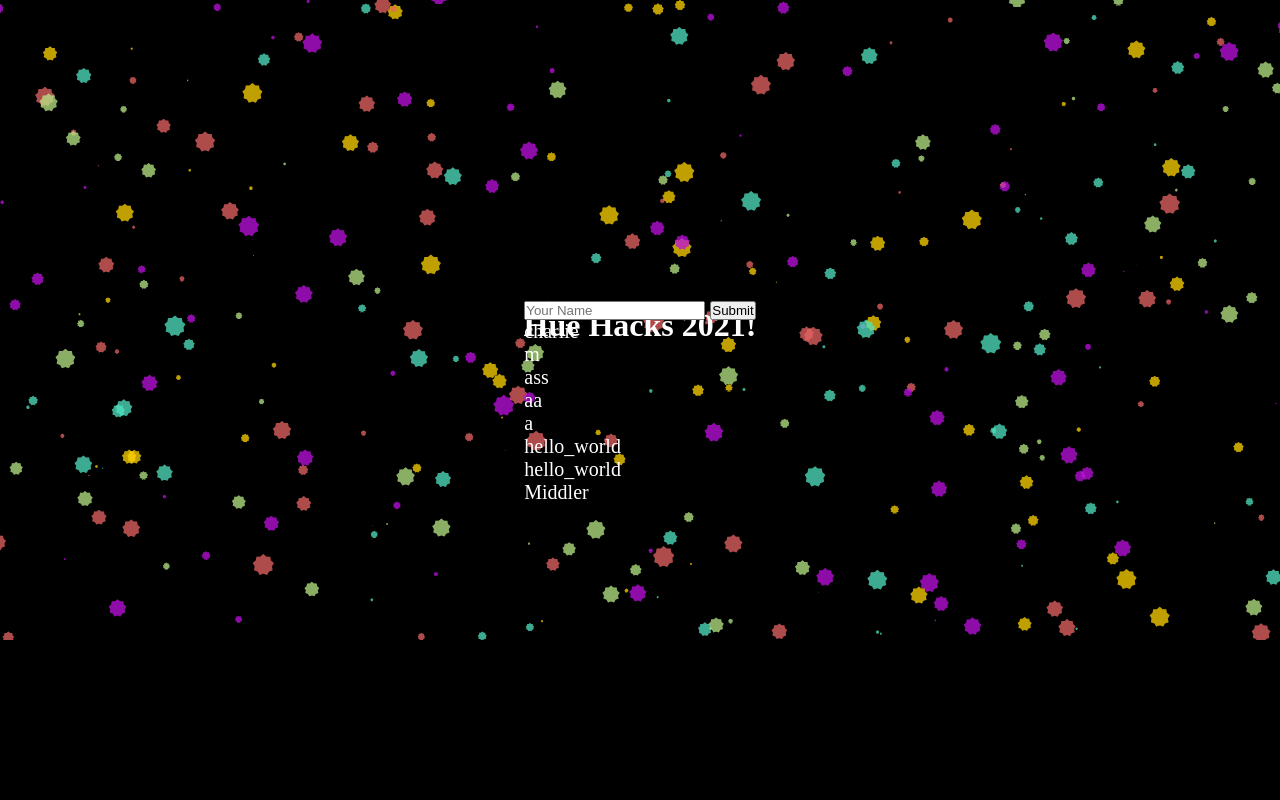
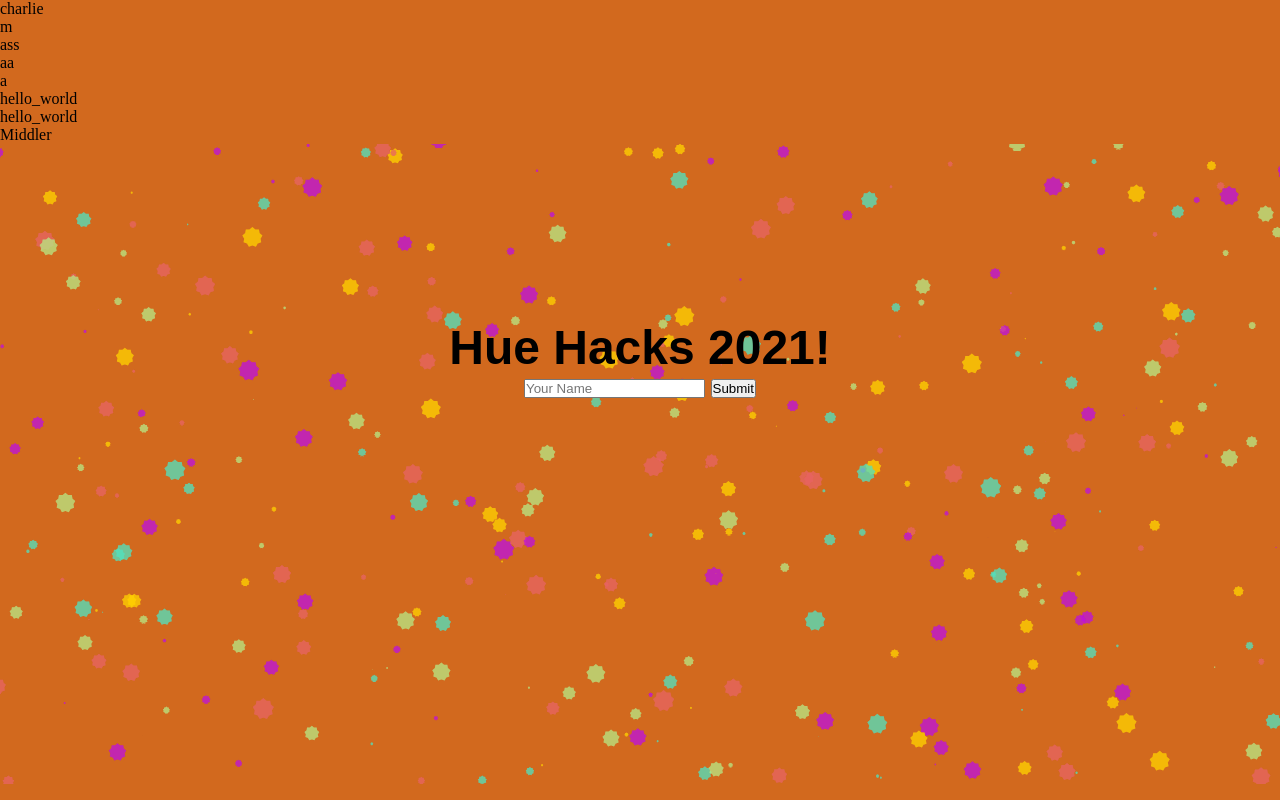
Before and after one commit to AquaticMorpho/HueHacks, a Flask app: page /main in a window 1280 px wide. Run offline with Flask 2, Linux system fonts and the light colour scheme.

Commit message:
Style improvements to Main Page
the style for the main page is now in /static/style.css

In order for the style to correctly display, you need to clear your browser's cache of the previous style after updating the .css

```diff
--- /dev/null
+++ b/HueHacks/static/style.css
@@ -0,0 +1,59 @@
+* {
+	margin: 0;
+	padding: 0;
+}
+body {
+	overflow-x: hidden;
+	overflow-y: hidden;
+	background-color: black;
+
+}
+
+.backGroundColor{
+	position: fixed;
+	top: 0;
+	left: 0;
+	width: 100vw;
+	height: 100vh;
+	z-index: -10;
+	background-color: chocolate;
+	background-size: cover;
+}
+.changeColor {
+	position: fixed;
+	top: 0;
+	left: 0;
+	width: 100vw;
+	height: 100vh;
+	z-index: 10;
+	background-size: cover;
+}
+
+.logo {
+	width: fit-content;
+	height: fit-content;
+	background: transparent;
+	position: absolute;
+	top: 40%;
+	width: 100%;
+	margin: auto;
+	text-align: center;
+	font: 24px Arial, sans-serif;
+	color: black;
+}
+
+.nameForm {
+	width: fit-content;
+	height: fit-content;
+	z-index: 1;
+	background: transparent;
+	text-align: center;
+	position: relative;
+	top: 24 px;
+	bottom: 0;
+	left: 0;
+	right: 0;
+	margin: auto;
+	font-size: 20px;
+	color: white;
+}
--- a/HueHacks/templates/mainPage.html
+++ b/HueHacks/templates/mainPage.html
@@ -9,64 +9,50 @@
 		HueHacks 2021
 	</title>
 
-	<style>
-		* {
-			margin: 0;
-			padding: 0;
-		}
-
-		body {
-			overflow-x: hidden;
-			overflow-y: hidden;
-			background-color: black;
-		}
-
-		.logo {
-			width: fit-content;
-			height: fit-content;
-			background: transparent;
-			position: absolute;
-			top: 0;
-			bottom: 150px;
-			left: 0;
-			right: 0;
-			margin: auto;
-			color: white;
-		}
-
-		.nameForm {
-			width: fit-content;
-			height: fit-content;
-			background: transparent;
-			position: absolute;
-			top: 0;
-			bottom: 0;
-			left: 0;
-			right: 0;
-			margin: auto;
-			font-size: 20px;
-			color: white;
-		}
-	</style>
+	<link rel="stylesheet" href="{{ url_for('static', filename='style.css') }}">
 </head>
 
 <body>
+	<canvas class="backGroundColor" id="backGroundColor"></canvas>
+	<div class="changeColor" onMouseMove="changeBGColor(event)">
+	<script>
+		function changeBGColor(e){
+			var div = document.getElementById("backGroundColor");
+			var x = (e.offsetX / div.clientWidth);
+			var y = (e.offsetY / div.clientHeight);
+			const Left = 0; const Right = 1; const Middle = 0.5;
+			const Top = 0; const Bottom = 1;
+
+			var rVal = (Math.sqrt((Math.pow((x - Left), 2) + Math.pow((Top - y), 2))));
+			var bVal = (Math.sqrt((Math.pow((Right - x), 2) + Math.pow((Top - y), 2))));
+			var gVal = (Math.sqrt((Math.pow((x - Middle), 2) + Math.pow((y - Bottom), 2))));
+			rVal = Math.floor(rVal * 255 * 1.2); if(rVal > 255){ rVal = 255; } if(rVal < 0){ rVal = 0; }
+			bVal = Math.floor(bVal * 255 * 1.2); if(bVal > 255){ bVal = 255; } if(bVal < 0){ bVal = 0; }
+			gVal = Math.floor(gVal * 255 * 1.2); if(gVal > 255){ gVal = 255; } if(gVal < 0){ gVal = 0; }
+
+			div.style.backgroundColor = `rgb(${rVal}, ${bVal}, ${gVal})`;
+		}
+	</script>
+	</div>
+
 	<div id="particles-js">
 		<div class="logo">
 			<h1>Hue Hacks 2021!</h1>
-		</div>
-		<div class="nameForm" id="starfield">
+			<div class="nameForm">
 			<form action="add_name" method="POST">
 				<input type="text" name="name" placeholder="Your Name">
 				<input type="submit" value="Submit">
 			</form>
+			</div>
+		</div>
+		<dic class="nameDisplay">
 			{% for name in names %}
 			{{name}}<br>
 			{% endfor %}
 		</div>
 
-		<script src="../static/particles.js"></script>
-		<script src="../static/app.js"></script>
+		<script src="{{ url_for('static', filename='particles.js') }}"></script>
+		<script src="{{ url_for('static', filename='app.js') }}"></script>
 	</div>
 </body>
 
```
